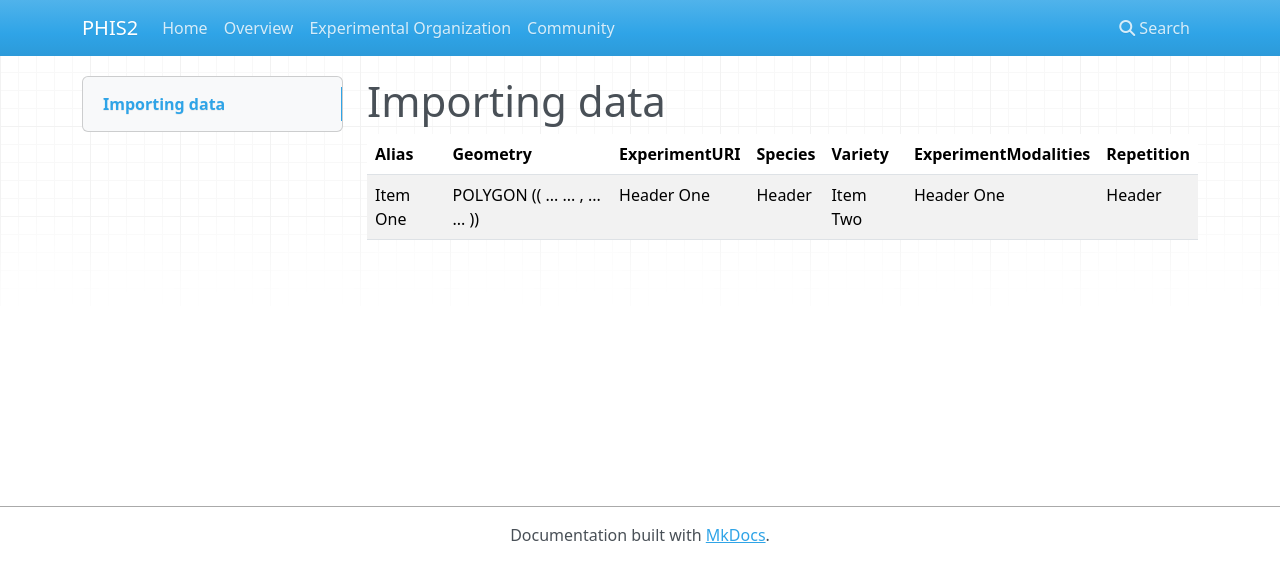
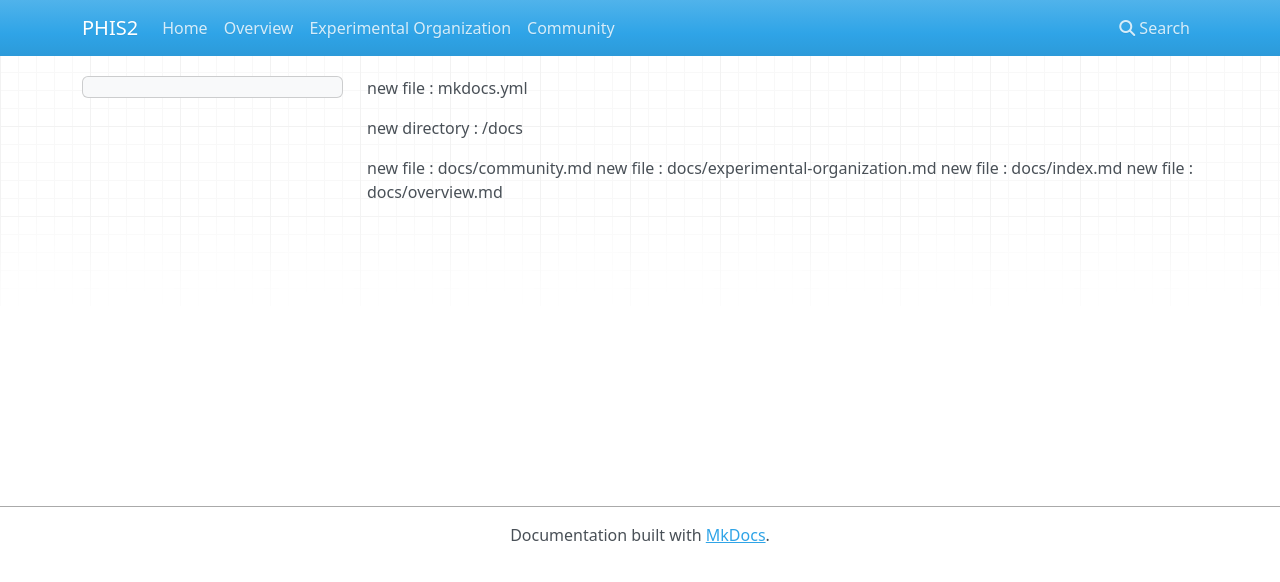
Before and after one commit to OpenSILEX/phis-docs-community, an MkDocs documentation site: the page built from docs/data_import.md, in a window 1280 px wide. Shown: the top 582 px of the page. Built offline with MkDocs 1.6.1, drawn with Linux system fonts in a browser that asks for light colours; nearby versions of some CDN libraries; old or Windows-style settings are respelled for this version of MkDocs.

Commit message:
MkDocs documentation structure modified

```diff
--- a/docs/data_import.md
+++ b/docs/data_import.md
@@ -1,5 +1,11 @@
-# Importing data
 
-| Alias          | Geometry       | ExperimentURI  | Species     | Variety | ExperimentModalities | Repetition |
-| :------------- | :------------- | :------------- | :---------- |:------------- | :------------- | :--------- |
-| Item One       | POLYGON (( ... ... , ... ... ))       | Header One     | Header      | Item Two      | Header One     | Header     |
+
+
+new file : mkdocs.yml
+
+new directory : /docs
+
+new file : docs/community.md
+new file : docs/experimental-organization.md
+new file : docs/index.md
+new file : docs/overview.md
```
Also changed, not shown: docs/experimental-organization.md (+11 -0 lines).
